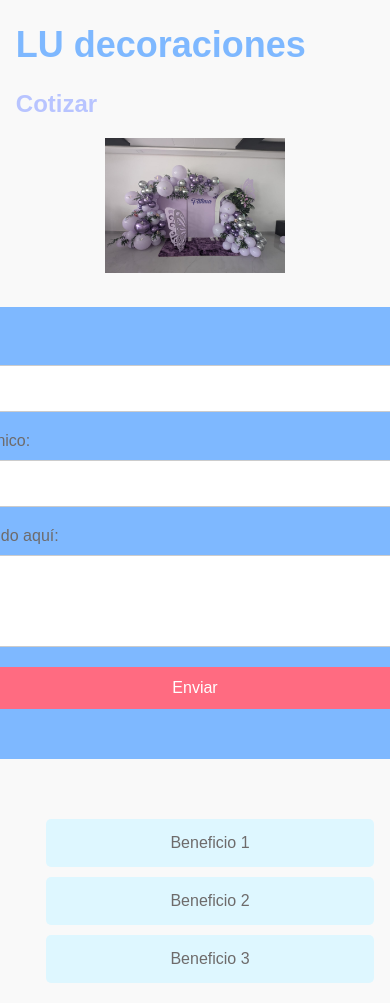
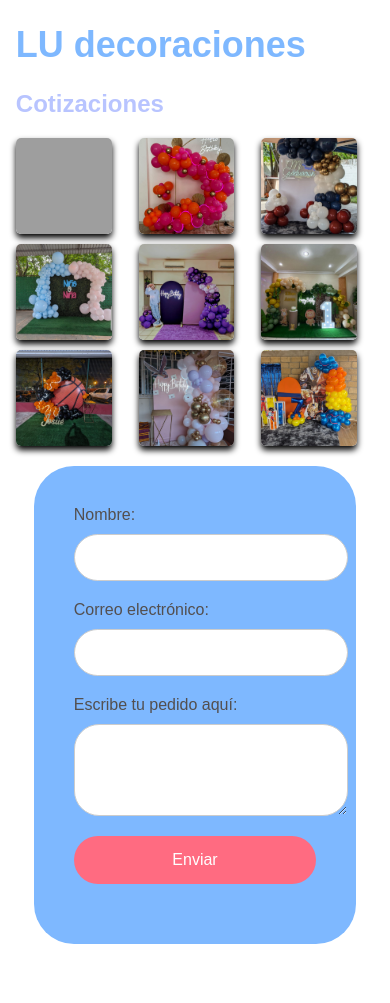
Before and after one commit to FloWareR/ludecoraciones, a PHP site: page / in a window 390 px wide; the page is wider, and only the part inside the window is pictured. Shown: the part 172-1175 px from the top of that part. Run offline with PHP 8.4, Linux system fonts and the light colour scheme; grey boxes are pictures that could not be loaded.

Commit message:
bien de funcionalidad mal de diseño

```diff
--- a/assets/css/styles.css
+++ b/assets/css/styles.css
@@ -1,8 +1,7 @@
-/* Estilos generales */
 body {
     font-family: Arial, sans-serif;
-    background-color: #f9f9f9;
-    color: #6e6b6b;
+    background-color: #ffffff;
+    color: #534f4f;
     padding-left: 2%;
     padding-right: 2%;
 }
@@ -17,14 +16,13 @@ body {
     max-width: 150px;
 }
 
-/* Contenedor principal */
 .container {
     padding: 20px;
     max-width: 1200px;
     margin: 0 auto;
 }
 
-/* Título y subtítulo */
+
 .title {
     font-size: 36px;
     color: #7eb8ff;
@@ -37,11 +35,10 @@ body {
     text-align: left;
 }
 
-/* Contenedor para hero y formulario */
 .hero-form-container {
     display: flex;
-    justify-content: center; /* Centra ambos elementos */
-    align-items: center;     /* Centra verticalmente */
+    justify-content: center;
+    align-items: center;
     gap: 30px;
     margin-bottom: 60px;
 }
@@ -67,23 +64,23 @@ form {
     flex-direction: column;
     background-color: #7eb8ff;
     border-radius: 40px;
-    padding: 30px;
-    width: 600px; /* Limita el ancho del formulario */
+    padding: 40px;
+    width: 600px;
 }
 
 form label {
     margin-bottom: 10px;
-    text-align: left; /* Alinea las etiquetas a la izquierda */
+    text-align: left;
 }
 
 form input, form textarea {
-    padding: 15px; /* Más espacio interno en los campos */
-    margin-bottom: 20px; /* Reduce el espacio entre los campos */
-    border-radius: 25px; /* Bordes menos redondeados */
+    padding: 15px;
+    margin-bottom: 20px;
+    border-radius: 25px;
     border: 1px solid #ccc;
+
 }
 
-/* Botón de acción */
 .cta-button {
     background-color: #ff6b81;
     color: white;
@@ -108,11 +105,12 @@ form input, form textarea {
     width: 30%;
 }
 
-/* Comentarios de usuarios */
 .comments-section {
     display: flex;
-    justify-content: space-between;
+    justify-content: space-between ;
     margin-bottom: 30px;
+    margin-left: 200px;
+    margin-right: 200px;
 }
 
 .comment-card {
@@ -120,7 +118,7 @@ form input, form textarea {
     border: 1px solid #ccc;
     border-radius: 5px;
     padding: 15px;
-    width: 45%;
+    width: 20%;
     text-align: center;
 }
 
@@ -129,8 +127,22 @@ form input, form textarea {
     border-radius: 50%;
     margin-bottom: 10px;
 }
+.image-gallery {
+    display: grid;
+    grid-template-columns: repeat(3, 1fr);
+    gap: 10px;
+    max-width: 1000px;
+    margin: 0 auto;
+}
 
-/* Footer */
+.image-gallery img {
+    aspect-ratio: 1 / 1;
+    object-fit: cover;
+    border-radius: 5px;
+    box-shadow: 0px 4px 6px rgba(0, 0, 0, 2);
+
+}
+
 footer {
     background-color: #c194dbcb;
     color: white;
@@ -138,19 +150,80 @@ footer {
     text-align: center;
 }
 
-/* Media query para pantallas pequeñas */
+@media (min-width: 1600px) {
+    .hero-form-container {
+        gap: 40px;
+    }
+    .hero-section img {
+        max-width: 60%;
+    }
+}
+
+@media (max-width: 1366px) {
+    .hero-form-container {
+        flex-direction: row;
+        gap: 20px;
+    }
+    .hero-section img {
+        max-width: 50%;
+    }
+}
+
 @media (max-width: 1024px) {
     .hero-form-container {
-        flex-direction: column;  /* Cambiar a columna en pantallas pequeñas */
+        flex-direction: column;
+        align-items: center;
+    }
+    .hero-section img {
+        max-width: 70%;
+    }
+}
+
+@media (max-width: 736px) {
+    .hero-form-container {
+        flex-direction: column;
         align-items: center;
     }
 
-    .benefits-section, .comments-section {
-        flex-direction: column;
+    .hero-section img {
+        max-width: 80%;
     }
 
-    .benefit, .comment-card {
+    .form-section {
+        width: 90%;
+        margin-bottom: 20px;
+    }
+
+    form input, form textarea {
         width: 100%;
-        margin-bottom: 10px;
+        padding: 12px;
+    }
+
+    .cta-button {
+        padding: 12px;
+    }
+
+}
+
+@media (max-width: 640px) {
+    .hero-form-container {
+        flex-direction: column;
+        align-items: center;
+    }
+
+    .hero-section img {
+        max-width: 85%;
+    }
+
+    .form-section {
+        width: 90%;
+    }
+
+    form input, form textarea {
+        padding: 15px;
+    }
+
+    .cta-button {
+        padding: 15px;
     }
 }
--- a/views/footer.php
+++ b/views/footer.php
@@ -1,7 +1,7 @@
 <footer>
     <p>Conéctate con nosotros:
         <a href="#">Facebook</a> |
-        <a href="#">Twitter</a>
+        <a href="https://www.instagram.com/lupita27ord/">Instagram</a>
     </p>
-    <p>Dirección: Calle Falsa 123, Ciudad, País | Tel: (123) 456-7890</p>
+    <p>Dirección: Villahermosa, Tabasco | Tel: 9931602365</p>
 </footer>
--- a/views/form.php
+++ b/views/form.php
@@ -1,10 +1,18 @@
 <div class="hero-form-container">
     <div class="hero-section">
         <h1 class="title">LU decoraciones</h1>
-        <h2 class="subtitle">Cotizar</h2>
-        <div class="hero-image">
-            <img src="assets/images/hero.jpg" alt="Hero Shot">
-        </div>
+        <h2 class="subtitle">Cotizaciones</h2>
+            <div class="image-gallery">
+                <img src="assets/images/img1.jpeg" alt="Imagen 1">
+                <img src="assets/images/img2.jpeg" alt="Imagen 2">
+                <img src="assets/images/img3.jpeg" alt="Imagen 3">
+                <img src="assets/images/img4.jpeg" alt="Imagen 4">
+                <img src="assets/images/img5.jpeg" alt="Imagen 5">
+                <img src="assets/images/img6.jpeg" alt="Imagen 6">
+                <img src="assets/images/img7.jpeg" alt="Imagen 7">
+                <img src="assets/images/img8.jpeg" alt="Imagen 8">
+                <img src="assets/images/img9.jpeg" alt="Imagen 9">
+            </div>
     </div>
 
     <div class="form-section">
@@ -30,11 +38,11 @@
 
 <div class="comments-section">
     <div class="comment-card">
-        <img src="assets/images/user1.jpg" alt="Foto de perfil">
-        <p>“Este es mi producto favorito”</p>
+        <img src="assets/images/pfp.png" alt="Foto de perfil">
+        <p>“Mis decoraciones favoritos”</p>
     </div>
     <div class="comment-card">
-        <img src="assets/images/user2.jpg" alt="Foto de perfil">
-        <p>“¡Me encanta!”</p>
+        <img src="assets/images/pfp.png" alt="Foto de perfil">
+        <p>“3B bueno bonito y barato”</p>
     </div>
 </div>
```
Also changed, not shown: submit.php (+26 -11 lines), assets/images/img2.jpeg (added), assets/images/img3.jpeg (added), assets/images/img4.jpeg (added), assets/images/img5.jpeg (added), assets/images/img6.jpeg (added), assets/images/img7.jpeg (added), assets/images/img8.jpeg (added), assets/images/img9.jpeg (added), assets/images/pfp.png (added).
